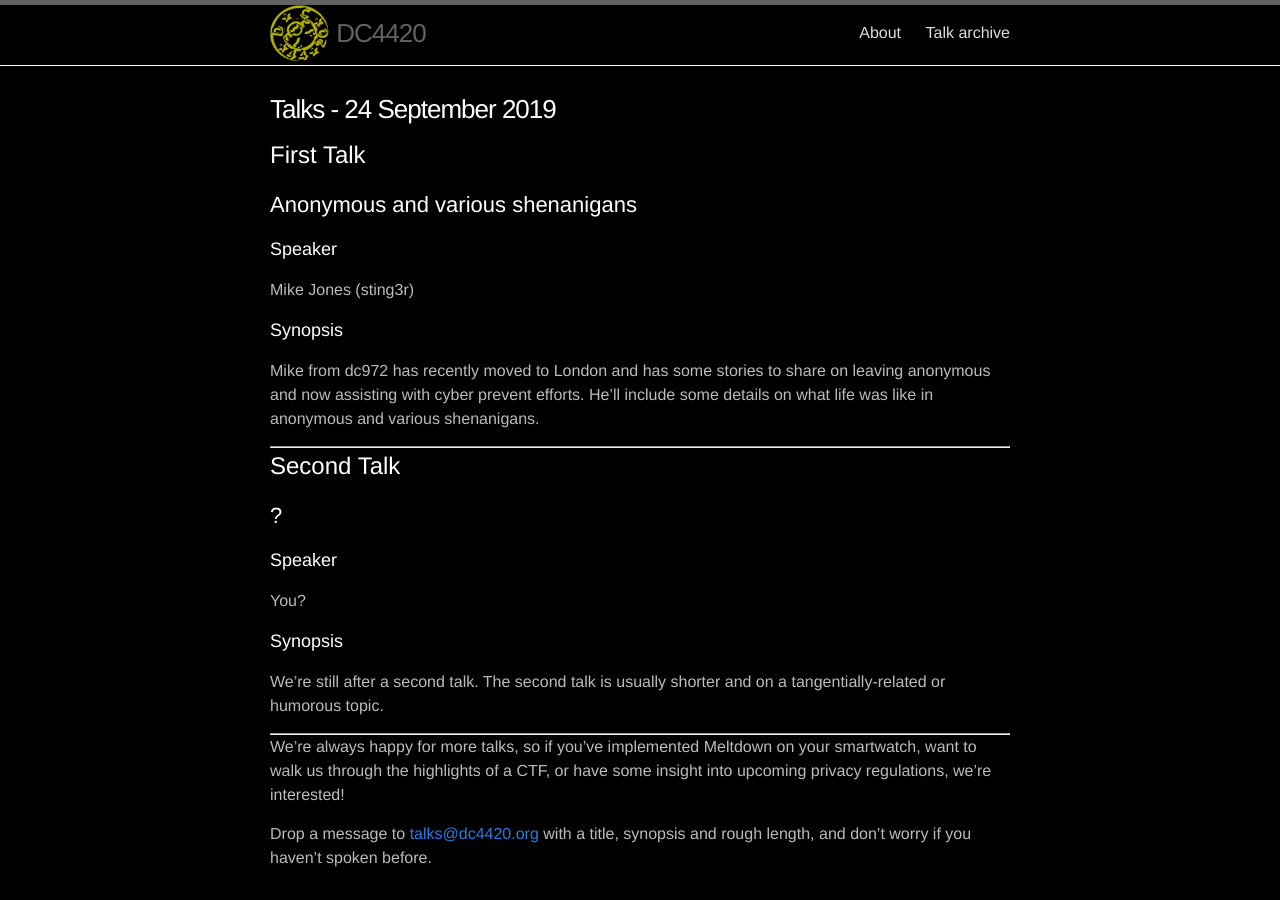
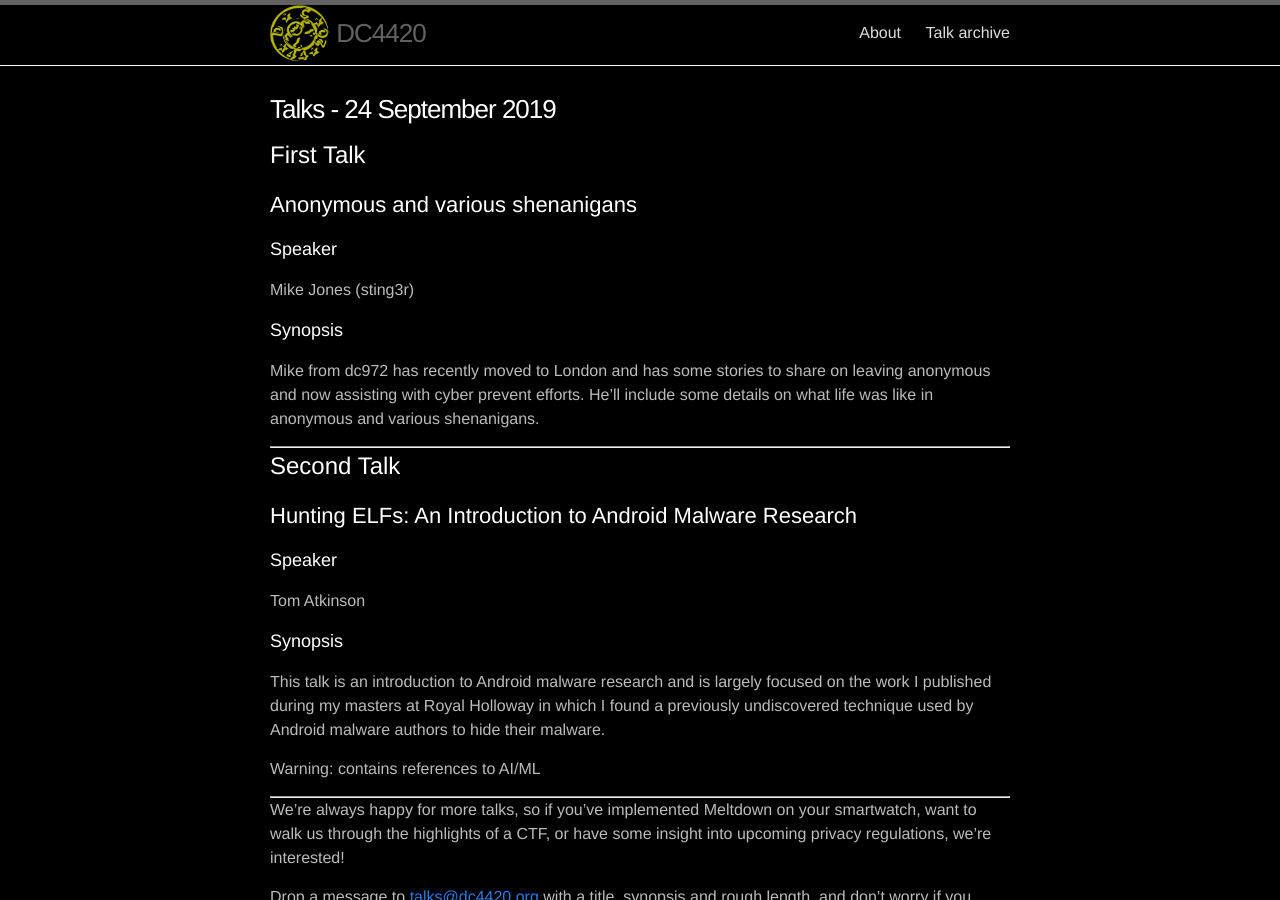
Before and after one commit to dc4420/website, a Jekyll site: the page built from _posts/2019-09-24-talks.markdown, in a window 1280 px wide and 900 px high. Built offline with Jekyll 4.4.1, drawn with Linux system fonts in a browser that asks for light colours; nearby versions of some CDN libraries.

Commit message:
Second talk

```diff
--- a/_posts/2019-09-24-talks.markdown
+++ b/_posts/2019-09-24-talks.markdown
@@ -22,15 +22,17 @@ Mike from dc972 has recently moved to London and has some stories to share on le
 
 # Second Talk
 
-## ?
+## Hunting ELFs: An Introduction to Android Malware Research
 
 ### Speaker
 
-You?
+Tom Atkinson
 
 ### Synopsis
 
-We're still after a second talk. The second talk is usually shorter and on a tangentially-related or humorous topic.
+This talk is an introduction to Android malware research and is largely focused on the work I published during my masters at Royal Holloway in which I found a previously undiscovered technique used by Android malware authors to hide their malware.
+
+Warning: contains references to AI/ML
 
 <hr>
 
```
